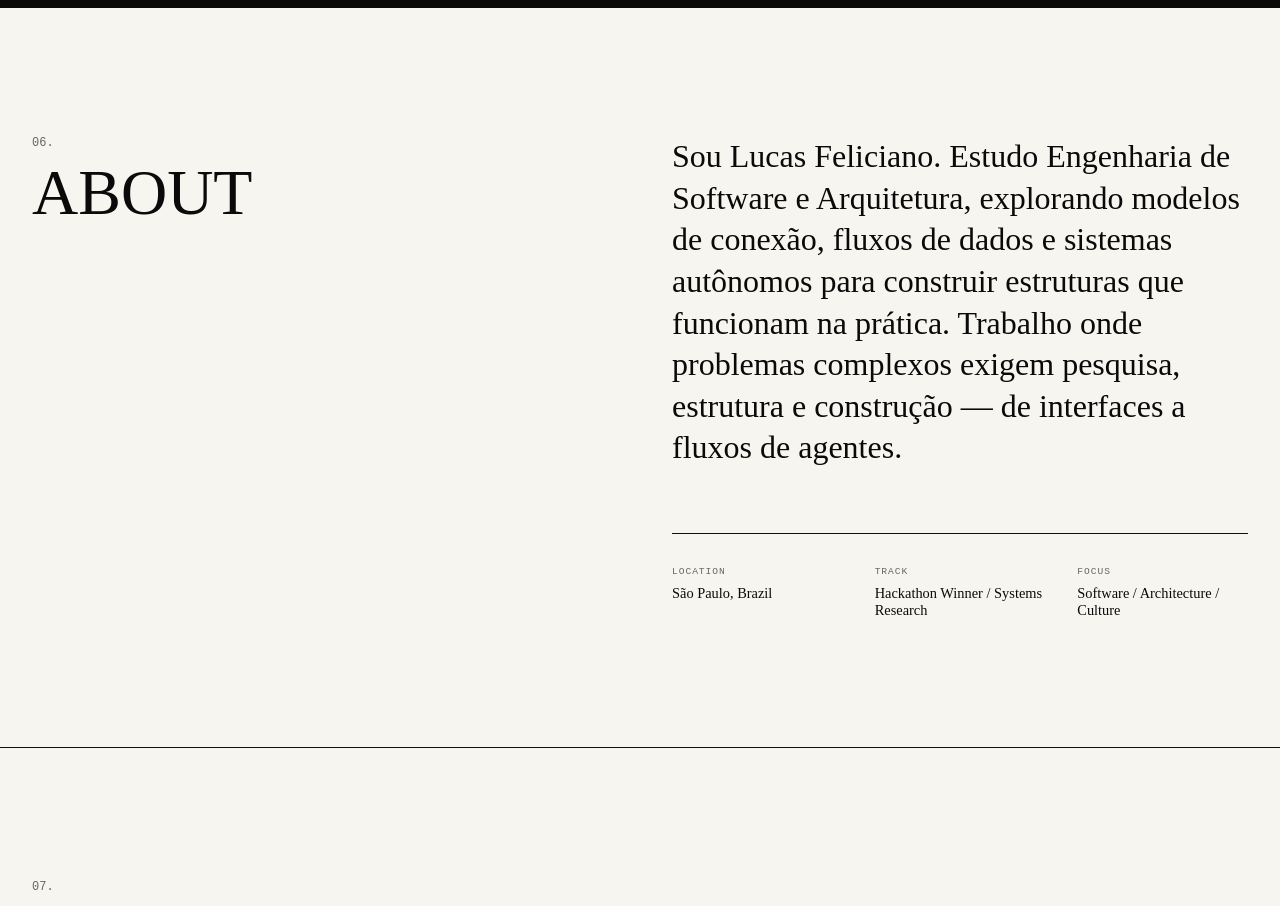
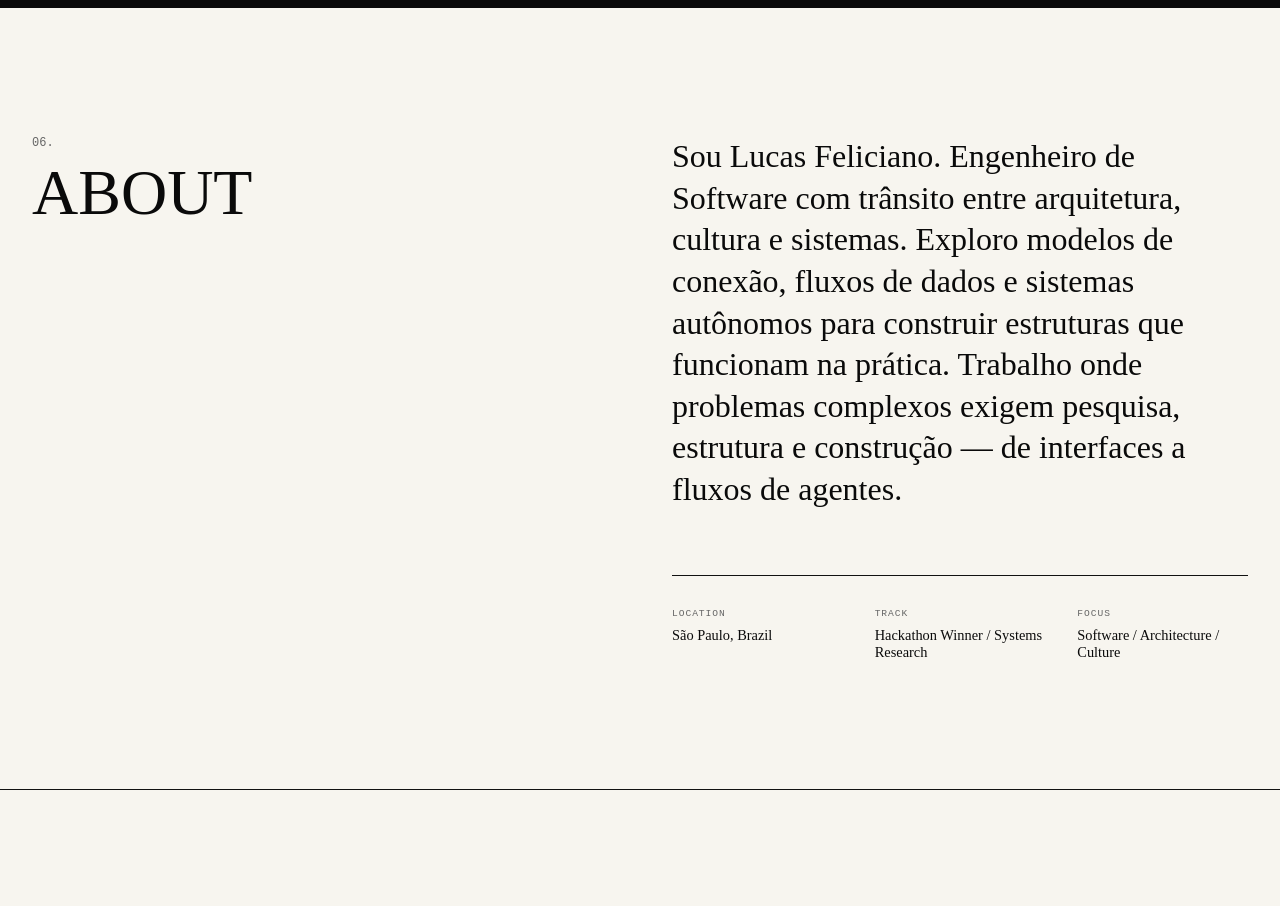
Before and after one commit to Felici4no/thelucasfeliciano.com.br, a Next.js app: page / in a window 1280 px wide. Shown: the part 7380-8286 px from the top of the page. Built offline with nearby package versions, Linux system fonts and the light colour scheme.

Commit message:
feat: add About section component with bio and professional details

```diff
--- a/src/components/sections/About.tsx
+++ b/src/components/sections/About.tsx
@@ -19,9 +19,10 @@ export function About() {
             viewport={{ once: true }}
             className={styles.text}
           >
-            Sou Lucas Feliciano. Estudo Engenharia de Software e Arquitetura, explorando
-            modelos de conexão, fluxos de dados e sistemas autônomos para construir estruturas
-            que funcionam na prática. Trabalho onde problemas complexos exigem pesquisa,
+            Sou Lucas Feliciano. Engenheiro de Software com trânsito entre
+            arquitetura, cultura e sistemas. Exploro modelos de conexão, fluxos
+            de dados e sistemas autônomos para construir estruturas que funcionam
+            na prática. Trabalho onde problemas complexos exigem pesquisa,
             estrutura e construção — de interfaces a fluxos de agentes.
           </motion.p>
           <div className={styles.technicalInfo}>
```
